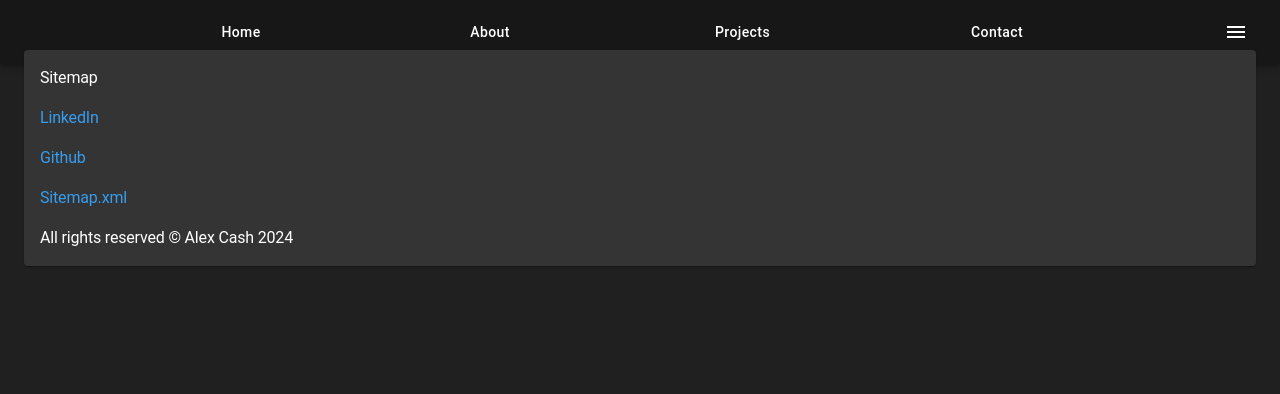
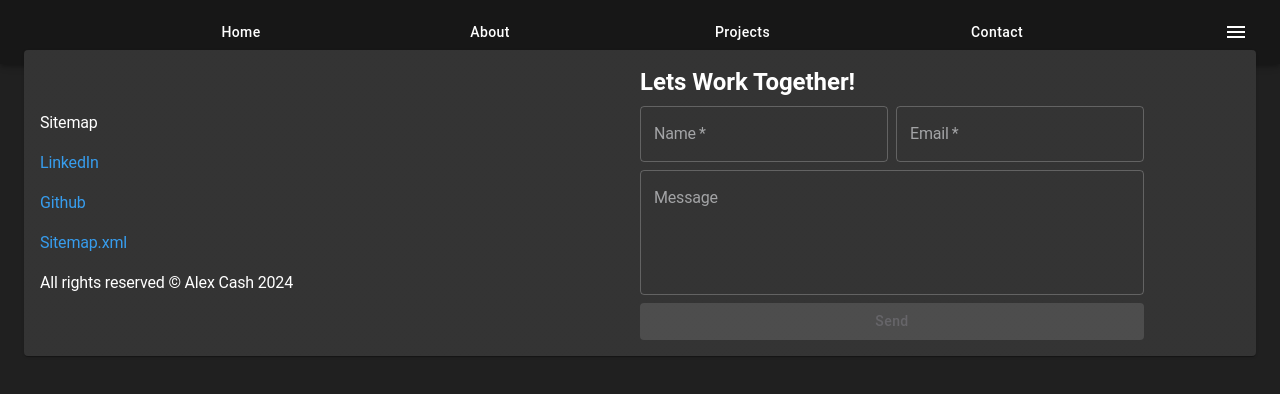
Before and after one commit to alcash55/Portfolio, a React (Vite) app: page / in a window 1280 px wide. Shown: the top 394 px of the page. Built offline with nearby package versions, Linux system fonts and the light colour scheme.

Commit message:
add base connect form

```diff
--- a/src/components/AppShell/InternalComponents/Footer.tsx
+++ b/src/components/AppShell/InternalComponents/Footer.tsx
@@ -1,11 +1,19 @@
 import { Stack, Link, Toolbar, Typography, Card } from "@mui/material";
+import ConnectForm from "../../ConnectForm/ConnectForm";
 
 export const Footer = () => {
   const date = new Date().getFullYear();
   return (
     <Toolbar component={"footer"}>
-      <Card sx={{ width: "100%", p: 2 }}>
-        <Stack spacing={2}>
+      <Card
+        sx={{
+          width: "100%",
+          p: 2,
+          display: "flex",
+          alignItems: "center",
+        }}
+      >
+        <Stack spacing={2} width={"50%"}>
           <Typography>Sitemap</Typography>
           <Link
             underline="hover"
@@ -30,6 +38,7 @@ export const Footer = () => {
           </Link>
           <Typography>All rights reserved © Alex Cash {date}</Typography>
         </Stack>
+        <ConnectForm />
       </Card>
     </Toolbar>
   );
--- /dev/null
+++ b/src/components/ConnectForm/ConnectForm.tsx
@@ -0,0 +1,44 @@
+import { Box, Button, Stack, TextField, Typography } from "@mui/material";
+import useConnectForm from "./useConnectForm";
+
+const ConnectForm = () => {
+  const { setName, setEmail, setMessage, sendMessage, name, email, message } =
+    useConnectForm();
+  return (
+    <Stack spacing={1}>
+      <Typography variant="h5" component="h1">
+        Lets Work Together!
+      </Typography>
+      <Box sx={{ width: "100%", display: "flex", gap: 1 }}>
+        <TextField
+          label="Name"
+          placeholder="John Doe"
+          required
+          onChange={(e) => setName(e.target.value)}
+        />
+        <TextField
+          label="Email"
+          placeholder="email@example.com"
+          required
+          onChange={(e) => setEmail(e.target.value)}
+        />
+      </Box>
+      <TextField
+        label="Message"
+        multiline
+        rows={4}
+        placeholder="Type your message here..."
+        onChange={(e) => setMessage(e.target.value)}
+      />
+      <Button
+        variant="contained"
+        disabled={name && email ? false : true}
+        onClick={sendMessage}
+      >
+        Send
+      </Button>
+    </Stack>
+  );
+};
+
+export default ConnectForm;
--- /dev/null
+++ b/src/components/ConnectForm/useConnectForm.tsx
@@ -0,0 +1,15 @@
+import { useState } from "react";
+
+const useConnectForm = () => {
+  const [name, setName] = useState("");
+  const [email, setEmail] = useState("");
+  const [message, setMessage] = useState("");
+
+  const sendMessage = () => {
+    console.log({ name: name, email: email, message: message });
+  };
+
+  return { setName, setEmail, setMessage, sendMessage, name, email, message };
+};
+
+export default useConnectForm;
```
